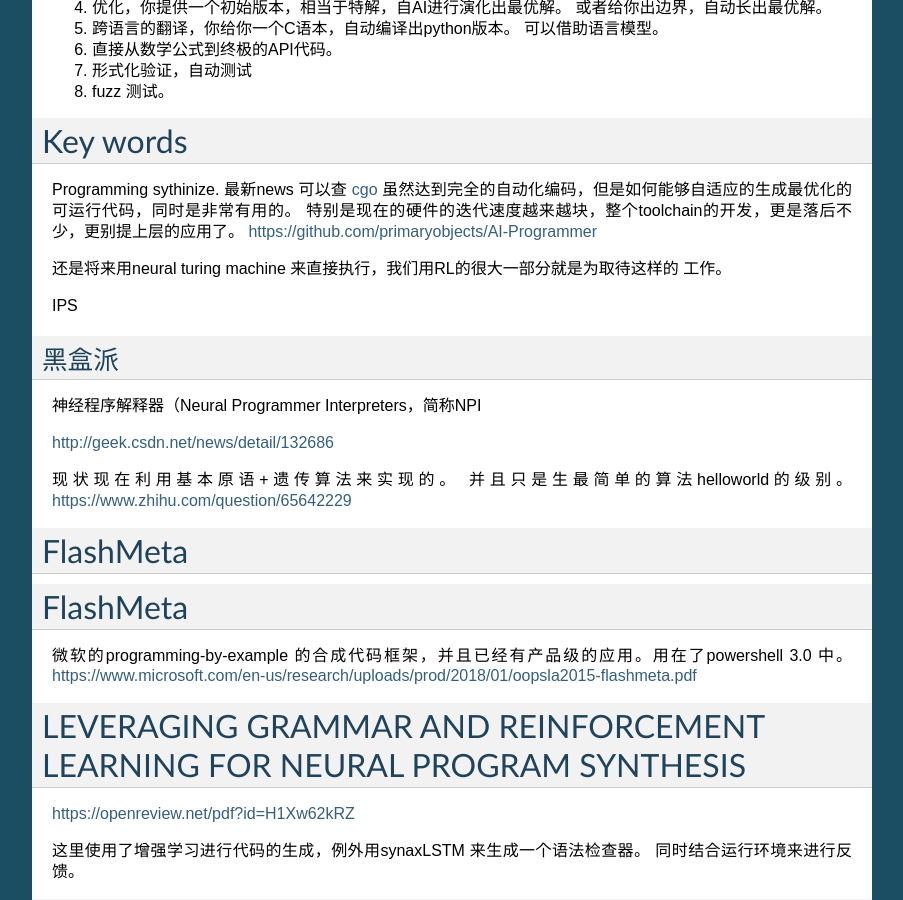
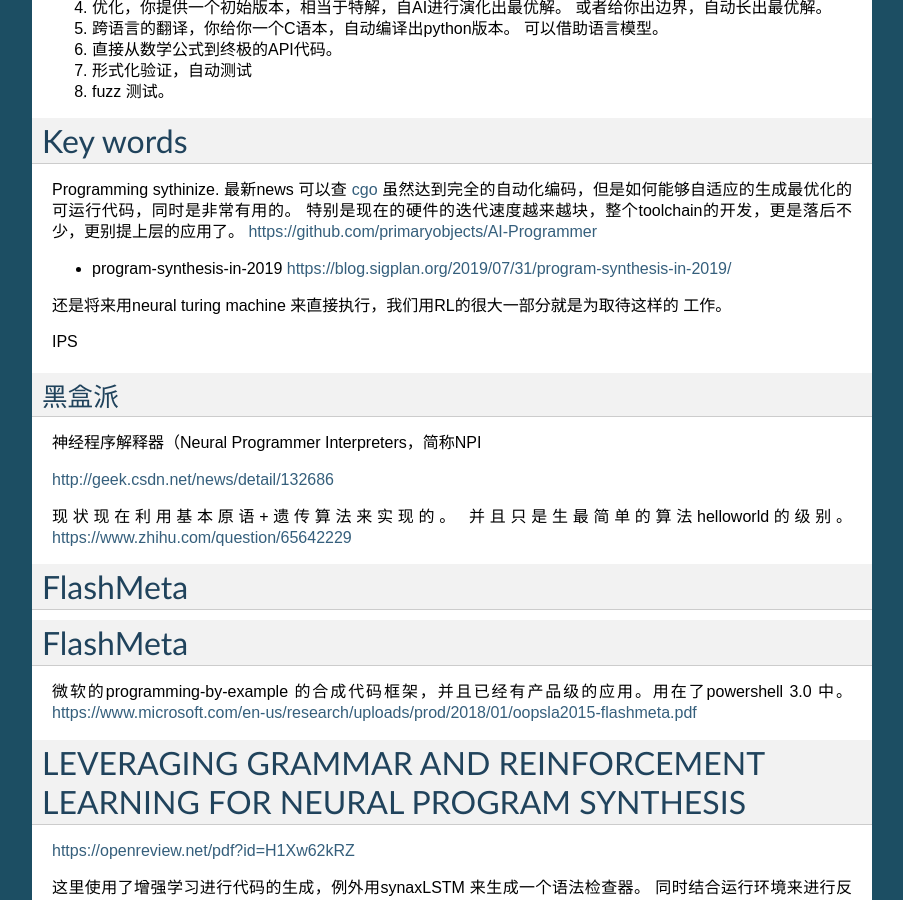
Before and after one commit to gwli/Programming, a Sphinx documentation site: the page built from source/content/Stage_4/DeepCode.rst, in a window 1280 px wide and 900 px high, scrolled down 557 px. Shown: the whole window, without its empty margins (198-1101 px from the left). Built offline with Sphinx 7.4.7, drawn with Linux system fonts in a browser that asks for light colours.

Commit message:
关键字

```diff
--- a/source/content/Stage_4/DeepCode.rst
+++ b/source/content/Stage_4/DeepCode.rst
@@ -1,6 +1,5 @@
 自动编码
 ========
-
 
 初级的自动编码那就是元编程，它可以大大提编码的生产率，加快的产品的迭代。
 自动编码，是不是直接从数学公式到汇编会更高效。并且更加的直观。
@@ -45,6 +44,7 @@ Programming sythinize.
 特别是现在的硬件的迭代速度越来越块，整个toolchain的开发，更是落后不少，更别提上层的应用了。
 https://github.com/primaryobjects/AI-Programmer
 
+*  program-synthesis-in-2019   https://blog.sigplan.org/2019/07/31/program-synthesis-in-2019/
 
 还是将来用neural turing machine 来直接执行，我们用RL的很大一部分就是为取待这样的
 工作。
```
